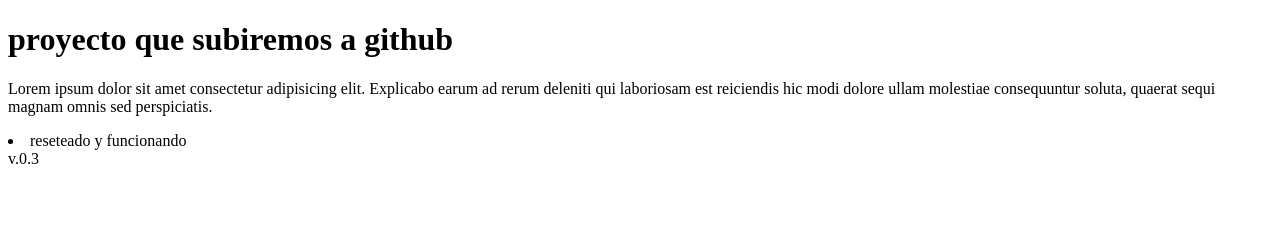
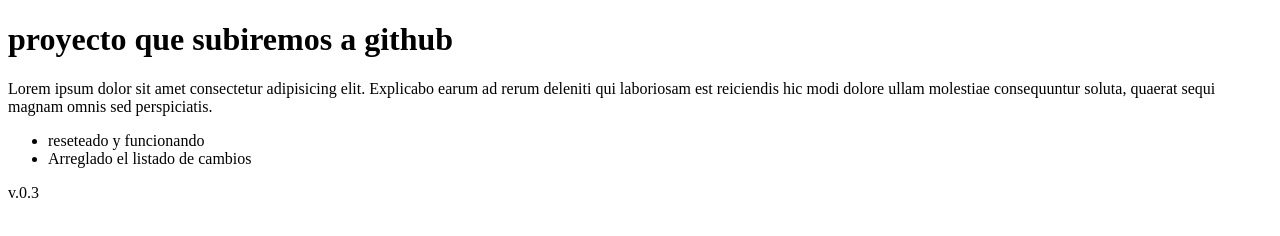
Before and after one commit to superpako85/demo-08-github, a plain HTML site: page index.html in a window 1280 px wide. Drawn offline with Linux system fonts and the light colour scheme.

Commit message:
actualizacion v.3

```diff
--- a/index.html
+++ b/index.html
@@ -9,7 +9,10 @@
 <body>
     <h1>proyecto que subiremos a github</h1>
     <p>Lorem ipsum dolor sit amet consectetur adipisicing elit. Explicabo earum ad rerum deleniti qui laboriosam est reiciendis hic modi dolore ullam molestiae consequuntur soluta, quaerat sequi magnam omnis sed perspiciatis.</p>
-    <li>reseteado y funcionando</li>
+    <ul>
+        <li>reseteado y funcionando</li>
+        <li>Arreglado el listado de cambios</li>
+    </ul>
     <footer>v.0.3</footer>
 </body>
 </html>
```
